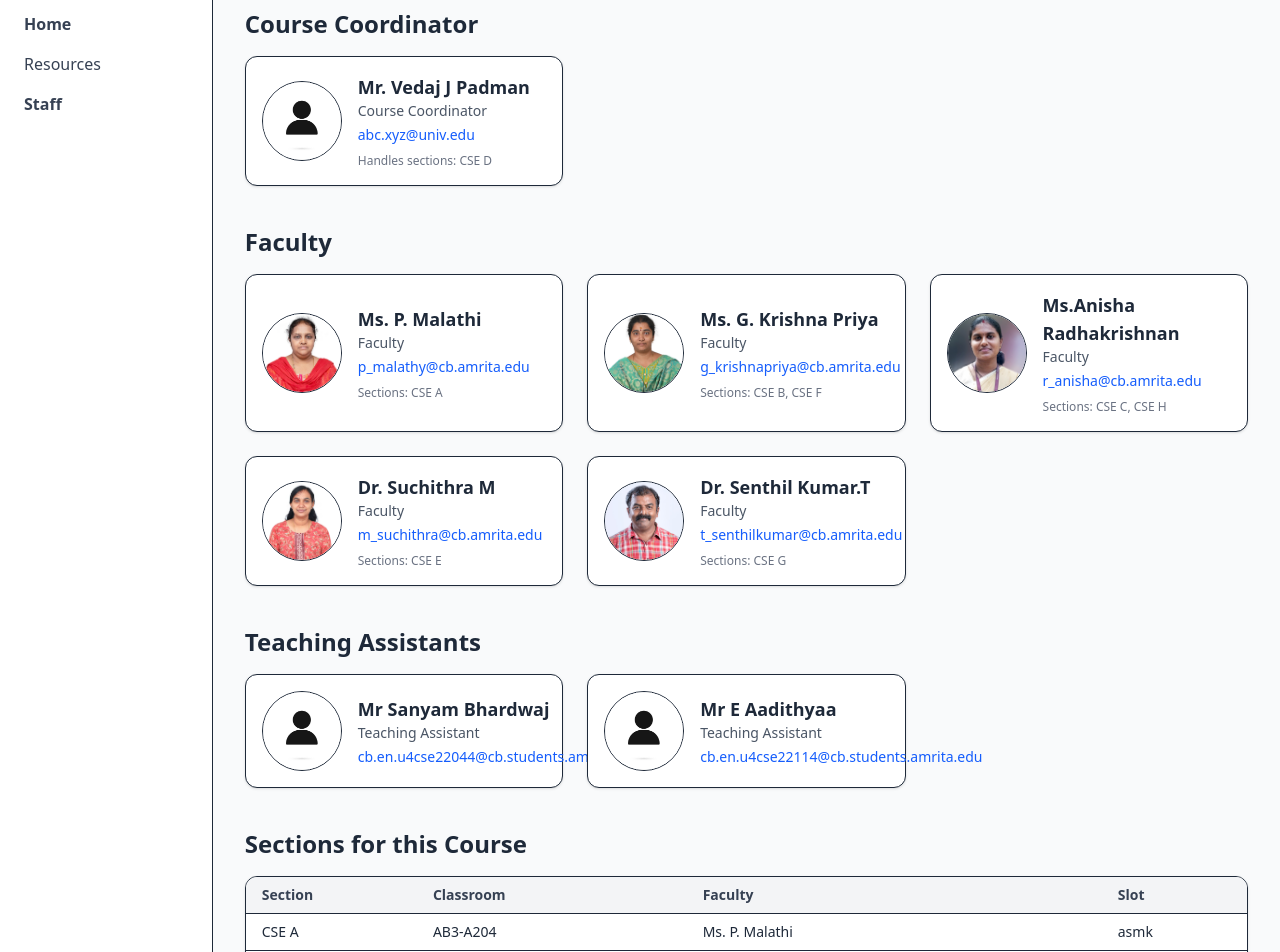
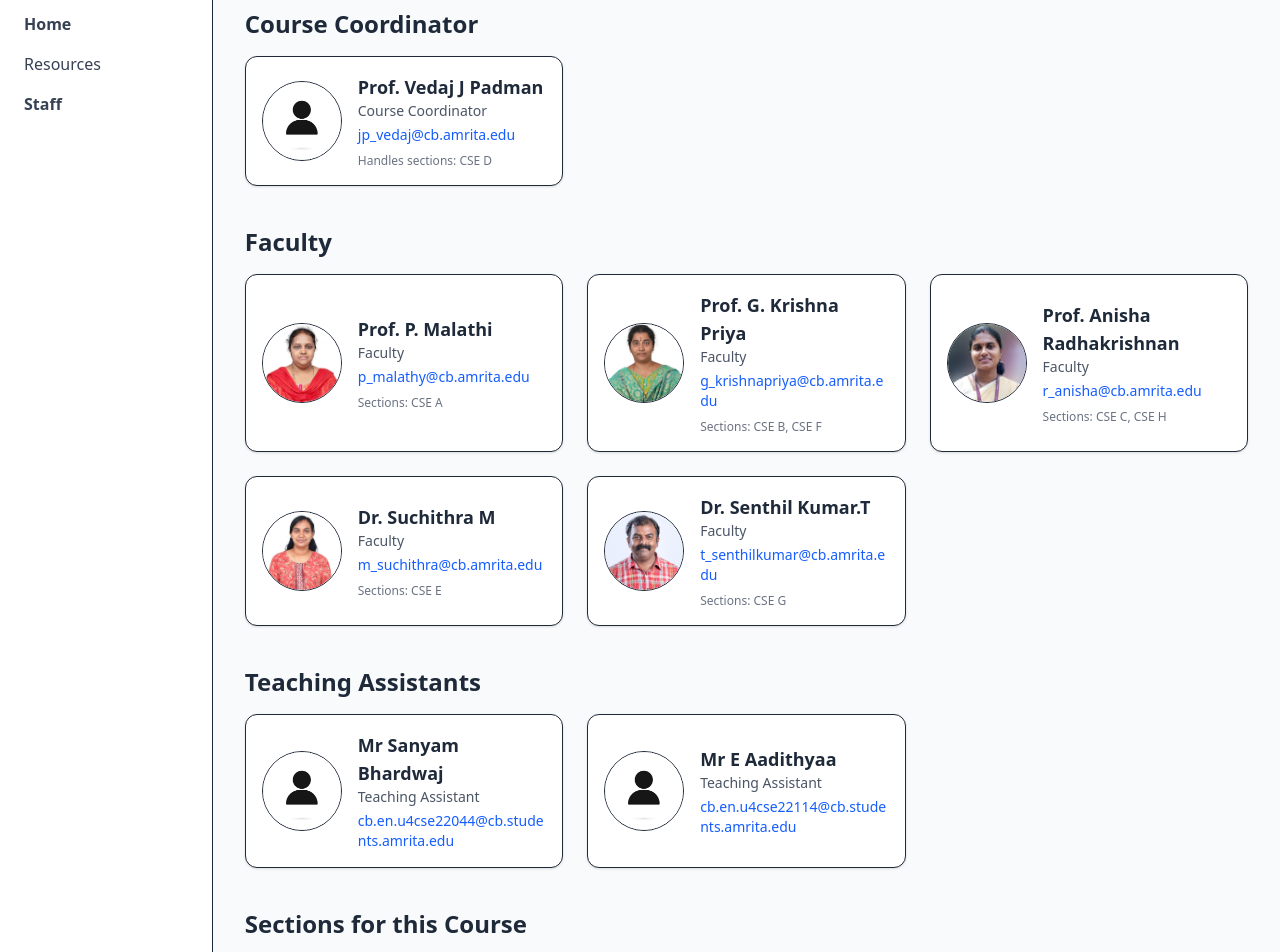
Before and after one commit to Dhaksana/se_course_website, an Angular app: page /staff in a window 1280 px wide. Shown: the part 100-1052 px from the top of the page. Built offline with nearby package versions, Linux system fonts and the light colour scheme.

Commit message:
ui update

```diff
--- a/src/app/staff/staff.html
+++ b/src/app/staff/staff.html
@@ -13,10 +13,10 @@
       <div *ngFor="let c of coordinators" class="bg-white p-4 rounded-xl shadow border flex gap-4 items-center">
         <img [src]="c.photoUrl" [alt]="c.name"
              class="w-20 h-20 rounded-full object-cover border" />
-        <div>
+        <div class="min-w-0">
           <h3 class="font-semibold text-lg">{{ c.name }}</h3>
           <p class="text-sm text-gray-600">{{ c.role }}</p>
-          <p *ngIf="c.email" class="text-sm text-blue-600 mt-1">{{ c.email }}</p>
+          <p *ngIf="c.email" class="text-sm text-blue-600 mt-1 break-words">{{ c.email }}</p>
           <p *ngIf="c.sectionCodes?.length" class="text-xs text-gray-500 mt-2">
             Handles sections:
             <span class="font-medium">{{ c.sectionCodes!.join(', ') }}</span>
@@ -33,10 +33,10 @@
       <div *ngFor="let f of faculty" class="bg-white p-4 rounded-xl shadow border flex gap-4 items-center">
         <img [src]="f.photoUrl" [alt]="f.name"
              class="w-20 h-20 rounded-full object-cover border" />
-        <div>
+        <div class="min-w-0">
           <h3 class="font-semibold text-lg">{{ f.name }}</h3>
           <p class="text-sm text-gray-600">{{ f.role }}</p>
-          <p *ngIf="f.email" class="text-sm text-blue-600 mt-1">{{ f.email }}</p>
+          <p *ngIf="f.email" class="text-sm text-blue-600 mt-1 break-words">{{ f.email }}</p>
           <p *ngIf="f.sectionCodes as sections" class="text-xs text-gray-500 mt-2">
   Sections:
   <span class="font-medium">{{ sections.join(', ') }}</span>
@@ -54,10 +54,10 @@
       <div *ngFor="let ta of teachingAssistants" class="bg-white p-4 rounded-xl shadow border flex gap-4 items-center">
         <img [src]="ta.photoUrl" [alt]="ta.name"
              class="w-20 h-20 rounded-full object-cover border" />
-        <div>
+        <div class="min-w-0">
           <h3 class="font-semibold text-lg">{{ ta.name }}</h3>
           <p class="text-sm text-gray-600">{{ ta.role }}</p>
-          <p *ngIf="ta.email" class="text-sm text-blue-600 mt-1">{{ ta.email }}</p>
+          <p *ngIf="ta.email" class="text-sm text-blue-600 mt-1 break-words">{{ ta.email }}</p>
           <!-- TAs don't have classrooms/sections -->
         </div>
       </div>
@@ -74,7 +74,6 @@
             <th class="px-4 py-2 text-left">Section</th>
             <th class="px-4 py-2 text-left">Classroom</th>
             <th class="px-4 py-2 text-left">Faculty</th>
-            <th class="px-4 py-2 text-left">Slot</th>
           </tr>
         </thead>
         <tbody>
@@ -82,7 +81,6 @@
             <td class="px-4 py-2 font-medium">{{ s.code }}</td>
             <td class="px-4 py-2">{{ s.classroom }}</td>
             <td class="px-4 py-2">{{ s.faculty }}</td>
-            <td class="px-4 py-2">{{ s.slot || '-' }}</td>
           </tr>
         </tbody>
       </table>
--- a/src/app/staff/staff.ts
+++ b/src/app/staff/staff.ts
@@ -26,9 +26,9 @@ export class Staff {
     // 🔹 Course Coordinators
   coordinators: StaffMember[] = [
     {
-      name: 'Mr. Vedaj J Padman',
+      name: 'Prof. Vedaj J Padman',
       role: 'Course Coordinator',
-      email: 'abc.xyz@univ.edu',
+      email: 'jp_vedaj@cb.amrita.edu',
       photoUrl: '/staff/staff.jpg',
       sectionCodes: ['CSE D']
     },
@@ -38,21 +38,21 @@ export class Staff {
   // 🔹 Faculty (responsible for specific sections/classrooms)
   faculty: StaffMember[] = [
     {
-      name: 'Ms. P. Malathi',
+      name: 'Prof. P. Malathi',
       role: 'Faculty',
       email: 'p_malathy@cb.amrita.edu',
       photoUrl: '/staff/malathi_p.jpg',
       sectionCodes: ['CSE A']
     },
     {
-      name: 'Ms. G. Krishna Priya',
+      name: 'Prof. G. Krishna Priya',
       role: 'Faculty',
       email: 'g_krishnapriya@cb.amrita.edu',
       photoUrl: '/staff/krishnapriya_g.jpg',
       sectionCodes: ['CSE B', 'CSE F']
     },
     {
-      name: 'Ms.Anisha Radhakrishnan',
+      name: 'Prof. Anisha Radhakrishnan',
       role: 'Faculty',
       email: 'r_anisha@cb.amrita.edu',
       photoUrl: '/staff/anisha.jpg',
@@ -96,13 +96,13 @@ export class Staff {
 
   // 🔹 8 Sections this course is taken for
   sections: SectionInfo[] = [
-    { code: 'CSE A', classroom: 'AB3-A204', faculty: 'Ms. P. Malathi', slot: 'asmk' },
-    { code: 'CSE B', classroom: 'AB3-A205', faculty: 'Ms. G. Krishna Priya', slot: 'A1/L1' },
-    { code: 'CSE C', classroom: 'AB3-C203', faculty: 'Ms.Anisha Radhakrishnan', slot: 'B1/L2' },
-    { code: 'CSE D', classroom: 'AB3-C204', faculty: 'Mr. Vedaj J Padman', slot: 'B1/L2' },
-    { code: 'CSE E', classroom: 'AB3-C205', faculty: 'Dr. Suchithra M', slot: 'C1/L3' },
-    { code: 'CSE F', classroom: 'AB3-A204,C204', faculty: 'Ms. G. Krishna Priya', slot: 'C1/L3' },
-    { code: 'CSE G', classroom: 'AB3-C302', faculty: 'Dr. Senthil Kumar.T', slot: 'D1/L4' },
-    { code: 'CSE H', classroom: 'AB3-F401', faculty: 'Ms.Anisha Radhakrishnan', slot: 'D1/L4' },
+    { code: 'CSE A', classroom: 'AB3-A204', faculty: 'Ms. P. Malathi' },
+    { code: 'CSE B', classroom: 'AB3-A205', faculty: 'Ms. G. Krishna Priya'},
+    { code: 'CSE C', classroom: 'AB3-C203', faculty: 'Ms.Anisha Radhakrishnan'},
+    { code: 'CSE D', classroom: 'AB3-C204', faculty: 'Mr. Vedaj J Padman'},
+    { code: 'CSE E', classroom: 'AB3-C205', faculty: 'Dr. Suchithra M' },
+    { code: 'CSE F', classroom: 'AB3-A204,C204', faculty: 'Ms. G. Krishna Priya' },
+    { code: 'CSE G', classroom: 'AB3-C302', faculty: 'Dr. Senthil Kumar.T'},
+    { code: 'CSE H', classroom: 'AB3-F401', faculty: 'Ms.Anisha Radhakrishnan' },
   ];
 }
```
